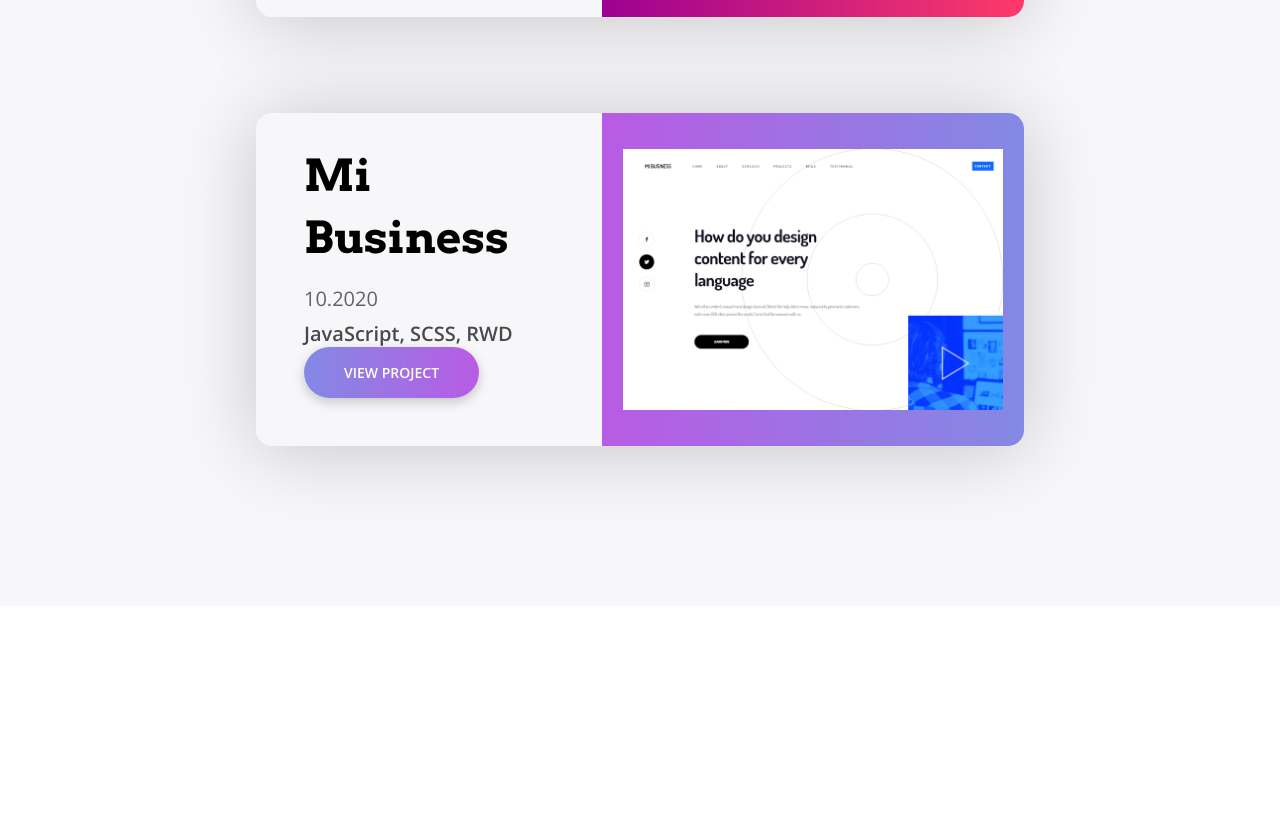
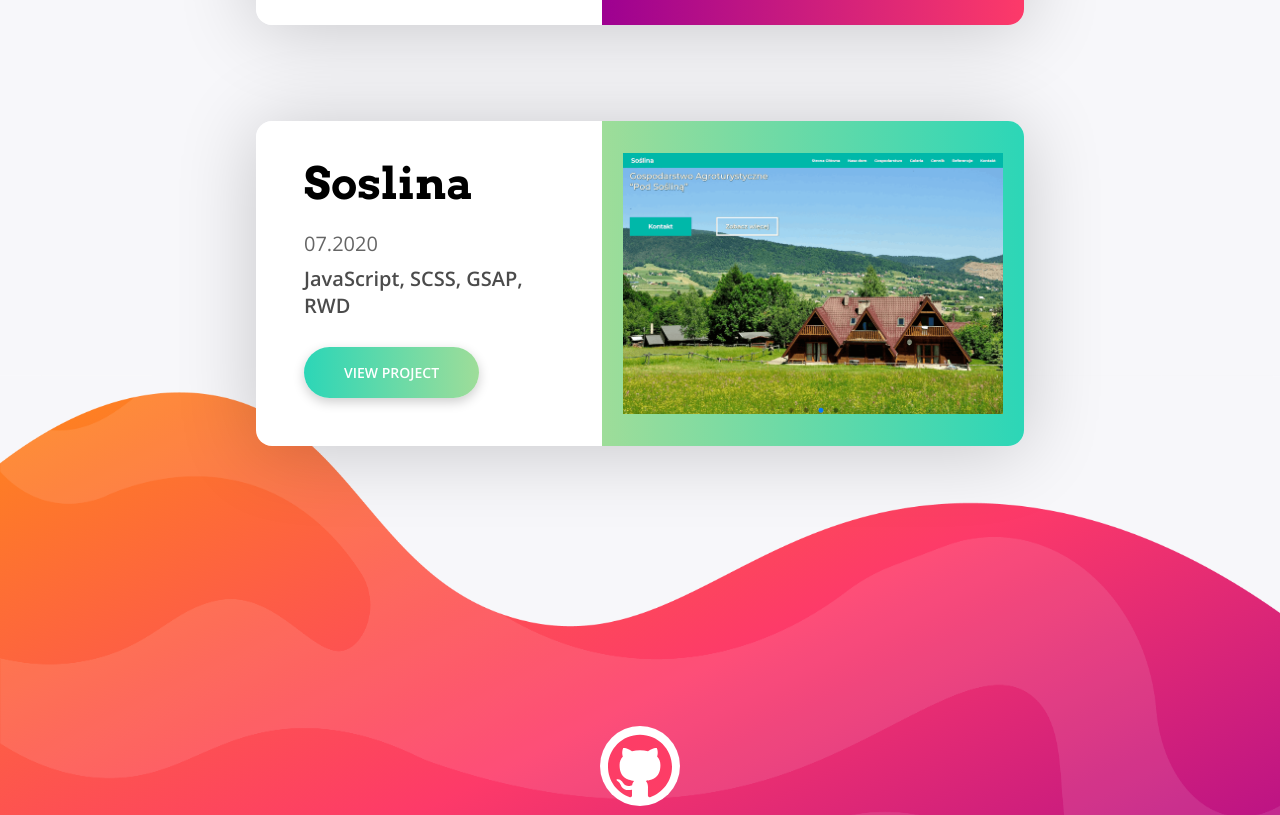
Before and after one commit to baqardo/baqardo.github.io, a React (Create React App) app: page / in a window 1280 px wide. Shown: the part 2873-3688 px from the top of the page. Before the commit the page ends 3479 px from the top, so only its background shows below. Built offline with nearby package versions, Linux system fonts and the light colour scheme.

Commit message:
Footer and ProjectsHistory sections

```diff
--- a/src/App.js
+++ b/src/App.js
@@ -1,18 +1,41 @@
+import React, { Component } from "react";
+
 import "./App.scss";
+
+import Footer from "./components/Footer/Footer";
 import Header from "./components/Header/Header";
 import Projects from "./components/Projects/Projects";
+import ProjectsHistory from "./components/ProjectsHistory/ProjectsHistory";
 import Technologies from "./components/Technologies/Technologies";
 import Navigation from "./containers/Navigation/Navigation";
 
-function App() {
+class App extends Component {
+  state = { page: "home" };
+
+  setPage = newPage => {
+    this.setState({ page: newPage });
+  };
+
+  render() {
     return (
       <div className="app">
-      <Navigation />
-      <Header />
+        <Navigation handleClick={this.setPage} home={this.state.page === "home" && true} />
+        {this.state.page === "home" ? (
+          <>
+            <Header first />
             <Technologies />
             <Projects />
+          </>
+        ) : (
+          <>
+            <Header />
+            <ProjectsHistory />
+          </>
+        )}
+        <Footer />
       </div>
     );
   }
+}
 
 export default App;
--- a/src/components/Button/Button.scss
+++ b/src/components/Button/Button.scss
@@ -15,7 +15,7 @@
   transition: all 0.3s;
   &:hover {
     transform: translateY(-0.5rem);
-    box-shadow: 0px 8px 18px rgba(black, 0.2);
+    box-shadow: 0px 0.5rem 1.125rem rgba(black, 0.2);
   }
 
   &--secondary {
--- a/src/components/Footer/Footer.js
+++ b/src/components/Footer/Footer.js
@@ -2,6 +2,24 @@ import React from "react";
 
 import "./Footer.scss";
 
-const Footer = props => <footer className="footer"></footer>;
+import footerShapes from "../../assets/img/footer-bg.png";
+import footerWave from "../../assets/img/footer-mask.png";
+import githubIcon from "../../assets/svg/github.svg";
+
+const Footer = props => (
+  <footer className="footer">
+    <div className="footer__shapes-mask">
+      <img className="footer__shapes-mask-item" src={footerShapes} alt="" />
+    </div>
+    <div className="footer__wave-mask">
+      <img className="footer__wave-mask-item" src={footerWave} alt="" />
+    </div>
+    <div className="footer__content">
+      <a className="footer__github" href="https://github.com/baqardo" target="_blank">
+        <img className="footer__github-icon" src={githubIcon} alt="GitHub" />
+      </a>
+    </div>
+  </footer>
+);
 
 export default Footer;
--- a/src/components/Footer/Footer.scss
+++ b/src/components/Footer/Footer.scss
@@ -0,0 +1,63 @@
+.footer {
+  position: relative;
+
+  z-index: 0;
+
+  display: flex;
+  align-items: center;
+  justify-content: center;
+
+  margin-top: -14rem;
+
+  height: 40rem;
+
+  background-image: linear-gradient(to top left, #9d0191, #fd3a69, #fe881a);
+}
+
+.footer__github {
+  display: flex;
+  align-items: center;
+  justify-content: center;
+
+  margin-top: 8rem;
+
+  width: 5rem;
+  height: 5rem;
+
+  background-color: white;
+  border-radius: 50%;
+
+  transition: all 0.3s;
+  &:hover {
+    opacity: 0.8;
+  }
+
+  &-icon {
+    width: 80%;
+  }
+}
+
+.footer__shapes-mask {
+  position: absolute;
+
+  z-index: -10;
+  overflow: hidden;
+
+  height: 100%;
+
+  &-item {
+    height: 100%;
+    width: 100%;
+  }
+}
+
+.footer__wave-mask {
+  position: absolute;
+  top: -1%;
+
+  overflow: hidden;
+
+  &-item {
+    width: 105%;
+  }
+}
--- a/src/components/Header/Header.js
+++ b/src/components/Header/Header.js
@@ -5,12 +5,14 @@ import "./Header.scss";
 
 import shapeImage from "../../assets/img/banner_bg.png";
 import waveImage from "../../assets/img/hero.png";
+import projectWaveImage from "../../assets/img/projects-wave.png";
 
 import laptopImage from "../../assets/img/laptop.png";
 import phoneImage from "../../assets/img/phone.png";
 import websiteImage from "../../assets/img/website.png";
 
-const Header = props => (
+const Header = props => {
+  return props.first ? (
     <header className="header">
       <div className="header__darkening-mask"></div>
       <div className="header__shapes-mask">
@@ -30,6 +32,21 @@ const Header = props => (
         <Paragraph>A passionate front-end developer</Paragraph>
       </div>
     </header>
+  ) : (
+    <header className="header">
+      <div className="header__darkening-mask"></div>
+      <div className="header__shapes-mask">
+        <img className="header__shapes-mask-item" src={shapeImage} alt="" />
+      </div>
+      <div className="header__wave-mask">
+        <img className="header__wave-mask-item" src={projectWaveImage} alt="" />
+      </div>
+
+      <div className="header__content">
+        <Heading>My Projects History</Heading>
+      </div>
+    </header>
   );
+};
 
 export default Header;
--- a/src/components/Projects/Projects.js
+++ b/src/components/Projects/Projects.js
@@ -21,22 +21,22 @@ const Projects = props => {
         <div className="projects__item">
           <div className="projects__info">
             <div className="projects__name">
-              <Heading small>Soslina</Heading>
+              <Heading small>Mi Business</Heading>
             </div>
             <div className="projects__date">
-              <Paragraph small>07.2020</Paragraph>
+              <Paragraph small>10.2020</Paragraph>
             </div>
             <div className="projects__technologies">
-              <Paragraph small>JavaScript, SCSS, GSAP, RWD</Paragraph>
+              <Paragraph small>JavaScript, SCSS, RWD</Paragraph>
             </div>
             <div className="projects__button">
-              <Button href="http://soslina.pl" target="_blank" secondary>
+              <Button href="https://baqardo.github.io/MI-Business/" target="_blank" tertiary>
                 View Project
               </Button>
             </div>
           </div>
           <div className="projects__image-wrapper">
-            <img className="projects__image" src={soslinaImage} alt="Soslina" />
+            <img className="projects__image" src={miBusinessImage} alt="Mi Business" />
           </div>
         </div>
 
@@ -65,22 +65,22 @@ const Projects = props => {
         <div className="projects__item">
           <div className="projects__info">
             <div className="projects__name">
-              <Heading small>Mi Business</Heading>
+              <Heading small>Soslina</Heading>
             </div>
             <div className="projects__date">
-              <Paragraph small>10.2020</Paragraph>
+              <Paragraph small>07.2020</Paragraph>
             </div>
             <div className="projects__technologies">
-              <Paragraph small>JavaScript, SCSS, RWD</Paragraph>
+              <Paragraph small>JavaScript, SCSS, GSAP, RWD</Paragraph>
             </div>
             <div className="projects__button">
-              <Button href="https://baqardo.github.io/MI-Business/" target="_blank" tertiary>
+              <Button href="http://soslina.pl" target="_blank" secondary>
                 View Project
               </Button>
             </div>
           </div>
           <div className="projects__image-wrapper">
-            <img className="projects__image" src={miBusinessImage} alt="Mi Business" />
+            <img className="projects__image" src={soslinaImage} alt="Soslina" />
           </div>
         </div>
       </div>
--- a/src/components/Projects/Projects.scss
+++ b/src/components/Projects/Projects.scss
@@ -1,4 +1,7 @@
 .projects {
+  position: relative;
+  z-index: 10;
+
   padding: 0 20%;
   padding-top: 8rem;
 
@@ -34,6 +37,7 @@
     width: 100%;
 
     border-radius: 1rem;
+
     box-shadow: 0px 4px 80px rgba(black, 0.2);
   }
 
@@ -44,6 +48,9 @@
     width: 45%;
 
     padding: 2rem 3rem;
+    border-radius: 1rem 0 0 1rem;
+
+    background-color: white;
   }
 
   &__date {
@@ -61,13 +68,13 @@
   }
 
   &__item:nth-of-type(1) &__image-wrapper {
-    background-image: linear-gradient(to left, #2cd6b7, #9edd99);
+    background-image: linear-gradient(to right, #b95be4, #8389e4);
   }
   &__item:nth-of-type(2) &__image-wrapper {
     background-image: linear-gradient(to right, #9d0191, #fd3a69);
   }
   &__item:nth-of-type(3) &__image-wrapper {
-    background-image: linear-gradient(to right, #b95be4, #8389e4);
+    background-image: linear-gradient(to left, #2cd6b7, #9edd99);
   }
 
   &__image {
--- /dev/null
+++ b/src/components/ProjectsHistory/ProjectsHistory.js
@@ -0,0 +1,66 @@
+import React from "react";
+
+import "./ProjectsHistory.scss";
+
+import AgencyImage from "../../assets/img/agency.png";
+import SoslinaImage from "../../assets/img/soslina.png";
+import MiBusinessImage from "../../assets/img/mi_business.png";
+import Paragraph from "../Typography/Paragraph/Paragraph";
+import Heading from "../Typography/Heading/Heading";
+
+const ProjectsHistory = props => (
+  <section className="projects-history">
+    <div className="projects-history__content">
+      <a className="projects-history__item" target="_blank" href="https://baqardo.github.io/MI-Business/">
+        <div className="projects-history__image-wrapper">
+          <img className="projects-history__image" src={MiBusinessImage} alt="Mi Business" />
+        </div>
+        <div className="projects-history__info">
+          <div className="projects-history__name">
+            <Heading tiny>Mi Business</Heading>
+          </div>
+          <div className="projects-history__date">
+            <Paragraph small>10.2020</Paragraph>
+          </div>
+          <div className="projects-history__technologies">
+            <Paragraph small>JavaScript, SCSS, RWD</Paragraph>
+          </div>
+        </div>
+      </a>
+      <a className="projects-history__item" target="_blank" href="https://baqardo.github.io/Agency/">
+        <div className="projects-history__image-wrapper">
+          <img className="projects-history__image" src={AgencyImage} alt="Agency" />
+        </div>
+        <div className="projects-history__info">
+          <div className="projects-history__name">
+            <Heading tiny>Agency</Heading>
+          </div>
+          <div className="projects-history__date">
+            <Paragraph small>08.2020</Paragraph>
+          </div>
+          <div className="projects-history__technologies">
+            <Paragraph small>React, SCSS, GSAP, RWD</Paragraph>
+          </div>
+        </div>
+      </a>
+      <a className="projects-history__item" target="_blank" href="http://soslina.pl">
+        <div className="projects-history__image-wrapper">
+          <img className="projects-history__image" src={SoslinaImage} alt="Soślina" />
+        </div>
+        <div className="projects-history__info">
+          <div className="projects-history__name">
+            <Heading tiny>Soslina</Heading>
+          </div>
+          <div className="projects-history__date">
+            <Paragraph small>07.2020</Paragraph>
+          </div>
+          <div className="projects-history__technologies">
+            <Paragraph small>JavaScript, SCSS, GSAP, RWD</Paragraph>
+          </div>
+        </div>
+      </a>
+    </div>
+  </section>
+);
+
+export default ProjectsHistory;
--- /dev/null
+++ b/src/components/ProjectsHistory/ProjectsHistory.scss
@@ -0,0 +1,71 @@
+.projects-history {
+  width: 90%;
+
+  margin: 0 auto;
+
+  &__content {
+    display: flex;
+    flex-wrap: wrap;
+
+    margin-bottom: 16rem;
+  }
+
+  &__item {
+    margin-top: 2rem;
+
+    width: max(300px, 32%);
+
+    color: black;
+    box-shadow: 0 4px 24px rgba(black, 0.2);
+    border-radius: 1rem;
+
+    &:not(&:nth-last-child(1)) {
+      margin-right: 2%;
+    }
+  }
+
+  &__item:hover &__image {
+    transform: scale(1.25);
+  }
+
+  &__info {
+    padding: 2.5rem 2rem;
+
+    background-color: white;
+    border-radius: 0 0 1rem 1rem;
+  }
+
+  &__name {
+    margin-bottom: 0.5rem;
+  }
+
+  &__date {
+    opacity: 0.6;
+
+    margin-bottom: 0.25rem;
+  }
+
+  &__technologies {
+    overflow: 0.8;
+  }
+
+  &__image {
+    width: 90%;
+
+    transition: all 0.3s;
+
+    &-wrapper {
+      display: flex;
+      align-items: center;
+      justify-content: center;
+
+      overflow: hidden;
+
+      width: 100%;
+      padding: 2rem 0;
+
+      background-color: #d1cece;
+      border-radius: 1rem 1rem 0 0;
+    }
+  }
+}
--- a/src/components/Typography/Heading/Heading.js
+++ b/src/components/Typography/Heading/Heading.js
@@ -5,6 +5,7 @@ const Heading = props => {
   let classes = "heading";
 
   classes += props.small ? " heading--small" : "";
+  classes += props.tiny ? " heading--tiny" : "";
 
   return <h1 className={classes}>{props.children}</h1>;
 };
--- a/src/components/Typography/Heading/Heading.scss
+++ b/src/components/Typography/Heading/Heading.scss
@@ -7,4 +7,8 @@
   &--small {
     font-size: 2.75rem;
   }
+
+  &--tiny {
+    font-size: 2rem;
+  }
 }
--- a/src/containers/Navigation/Navigation.js
+++ b/src/containers/Navigation/Navigation.js
@@ -13,12 +13,18 @@ class Navigation extends Component {
 
         <ul className="navigation__list">
           <li className="navigation__list-item">
-            <a className="navigation__link navigation__link--active" href="#home">
+            <a
+              className={`navigation__link ${this.props.home ? "navigation__link--active" : ""}`}
+              href="#home"
+              onClick={() => this.props.handleClick("home")}>
               Home
             </a>
           </li>
           <li className="navigation__list-item">
-            <a className="navigation__link" href="#home">
+            <a
+              className={`navigation__link ${!this.props.home ? "navigation__link--active" : ""}`}
+              href="#projects"
+              onClick={() => this.props.handleClick("projects")}>
               Projects
             </a>
           </li>
```
Also changed, not shown: src/assets/svg/github.svg (added). Lines whose indentation alone changed are shown as unchanged.
